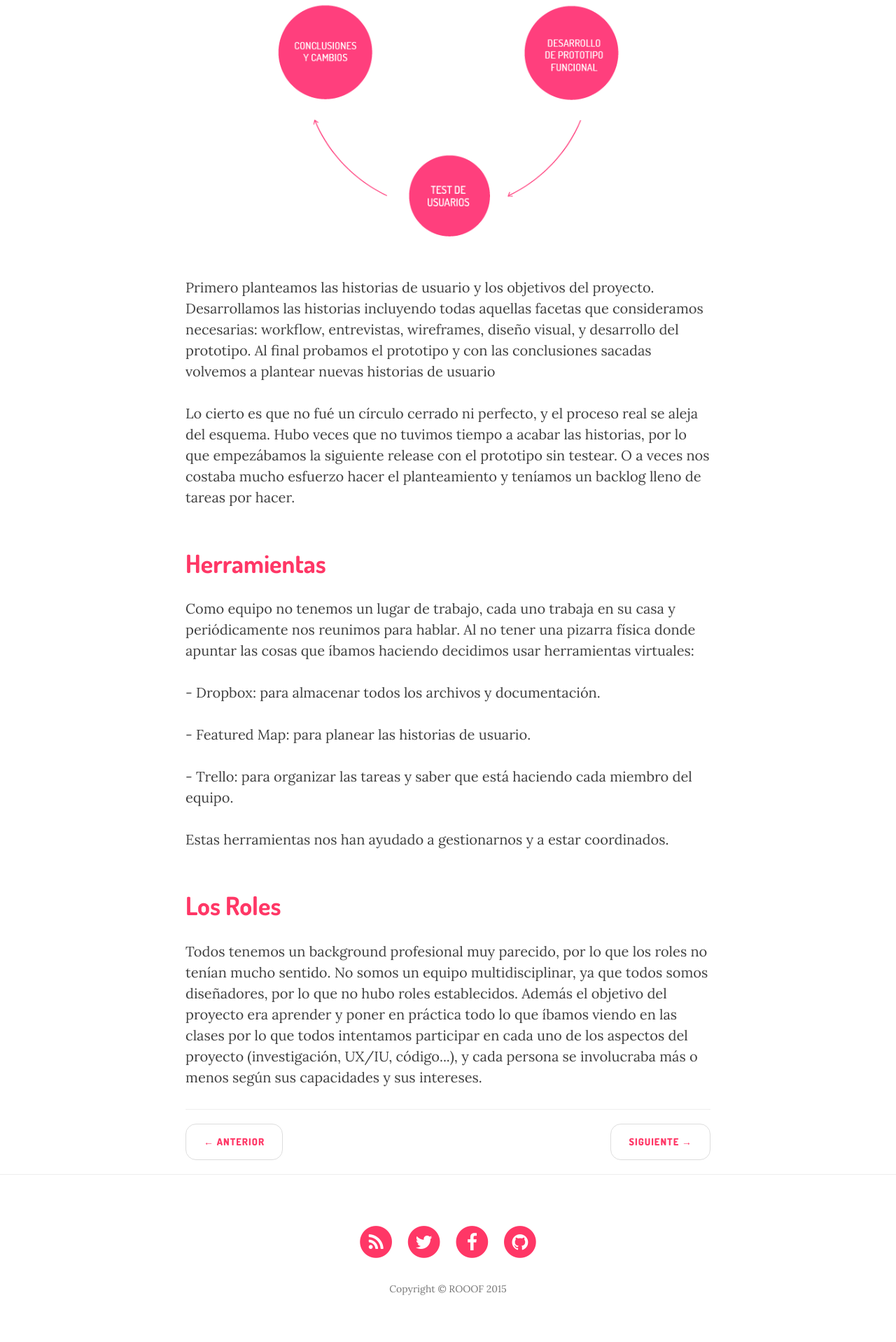
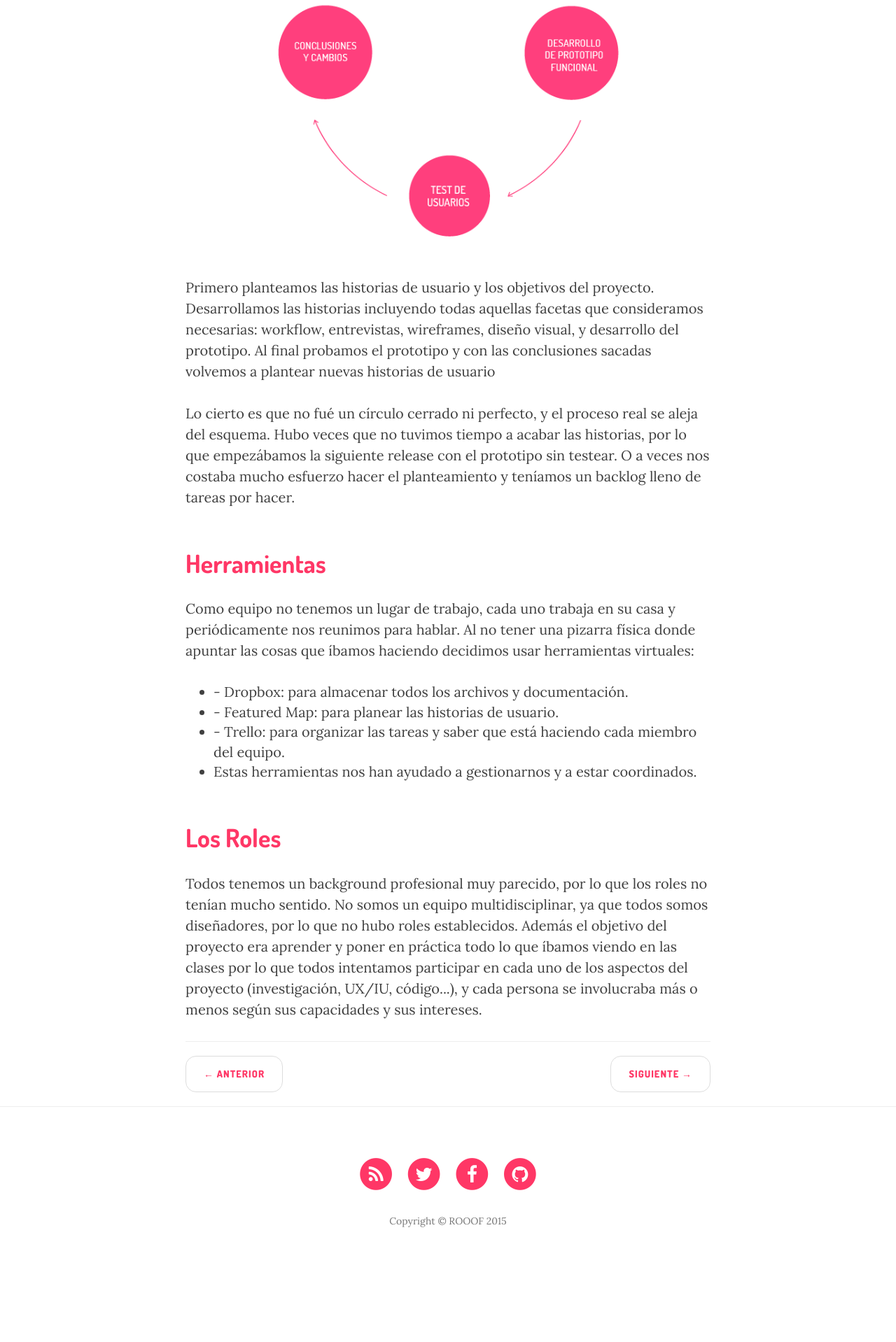
Before and after one commit to Rooof-Project/memoria, a Jekyll site: the page built from _posts/2015-04-17-El-proceso.markdown, in a window 1280 px wide. Shown: the part 1313-3231 px from the top of the page at 70% size. Built offline with Jekyll 4.4.1, drawn with Linux system fonts in a browser that asks for light colours; nearby versions of some CDN libraries; after the commit the page ends 3134 px from its top, so only the background shows below that.

Commit message:
Updated 2015-04-17-El-proceso.markdown

```diff
--- a/_posts/2015-04-17-El-proceso.markdown
+++ b/_posts/2015-04-17-El-proceso.markdown
@@ -28,11 +28,12 @@
 
 <p>Como equipo no tenemos un lugar de trabajo, cada uno trabaja en su casa y periódicamente nos reunimos para hablar. Al no tener una pizarra física donde apuntar las cosas que íbamos haciendo decidimos usar herramientas virtuales:
 </p>
-
-<p>- Dropbox: para almacenar todos los archivos y documentación.</p>
-<p>- Featured Map: para planear las historias de usuario.</p>
-<p>- Trello: para organizar las tareas y saber que está haciendo cada miembro del equipo.</p>
-<p>Estas herramientas nos han ayudado a gestionarnos y a estar coordinados.</p>
+<ul>
+<li>- Dropbox: para almacenar todos los archivos y documentación.</li>
+<li>- Featured Map: para planear las historias de usuario.</li>
+<li>- Trello: para organizar las tareas y saber que está haciendo cada miembro del equipo.</li>
+<li>Estas herramientas nos han ayudado a gestionarnos y a estar coordinados.</li>
+</ul>
 
 <h2 class="section-heading">Los Roles</h2>
 
```
